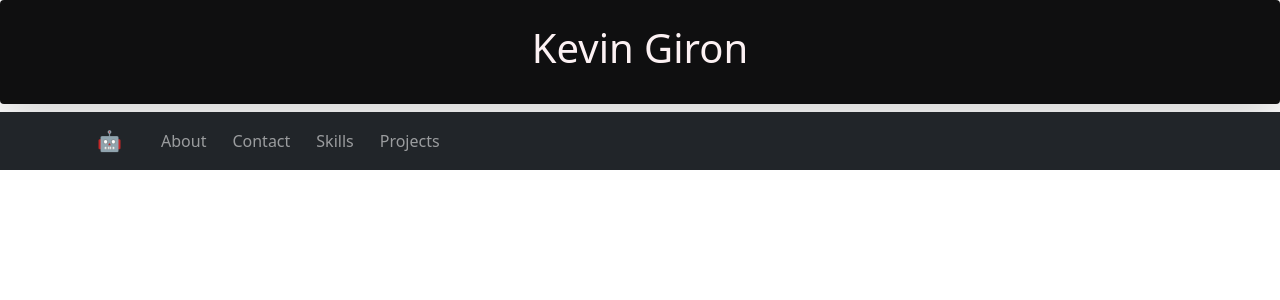
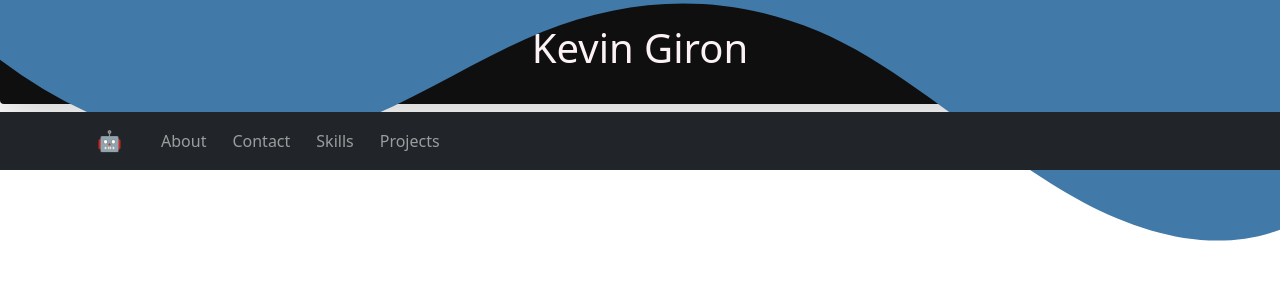
Before and after one commit to SIN88/react-portfolio, a React (Create React App) app: page / in a window 1280 px wide. Shown: the top 300 px of the page. Built offline with nearby package versions, Linux system fonts and the light colour scheme.

Commit message:
trying to fix the styling

```diff
--- a/src/App.js
+++ b/src/App.js
@@ -21,6 +21,7 @@ import {
   return (
     <Router>
       <div>
+        <Wave />
       <Header heading={"Kevin Giron"} />
 
         <Navbar>
```
